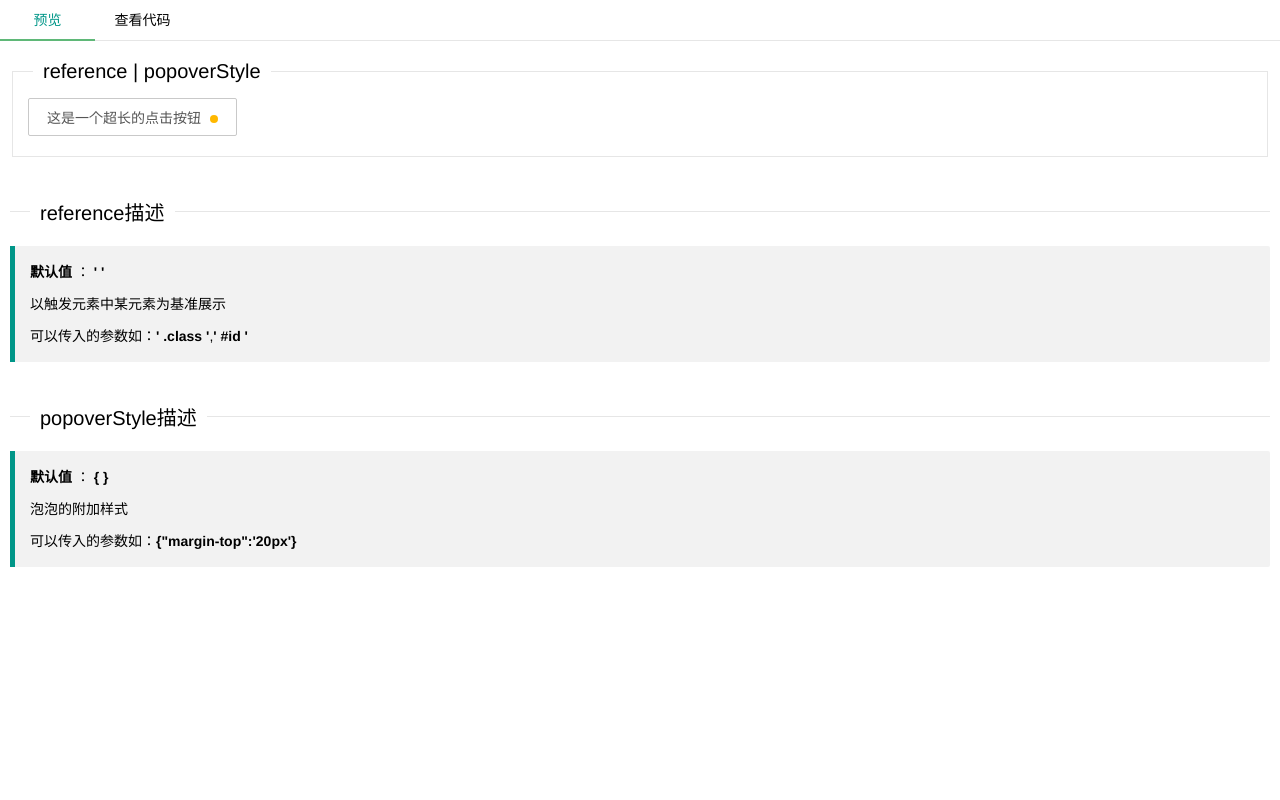
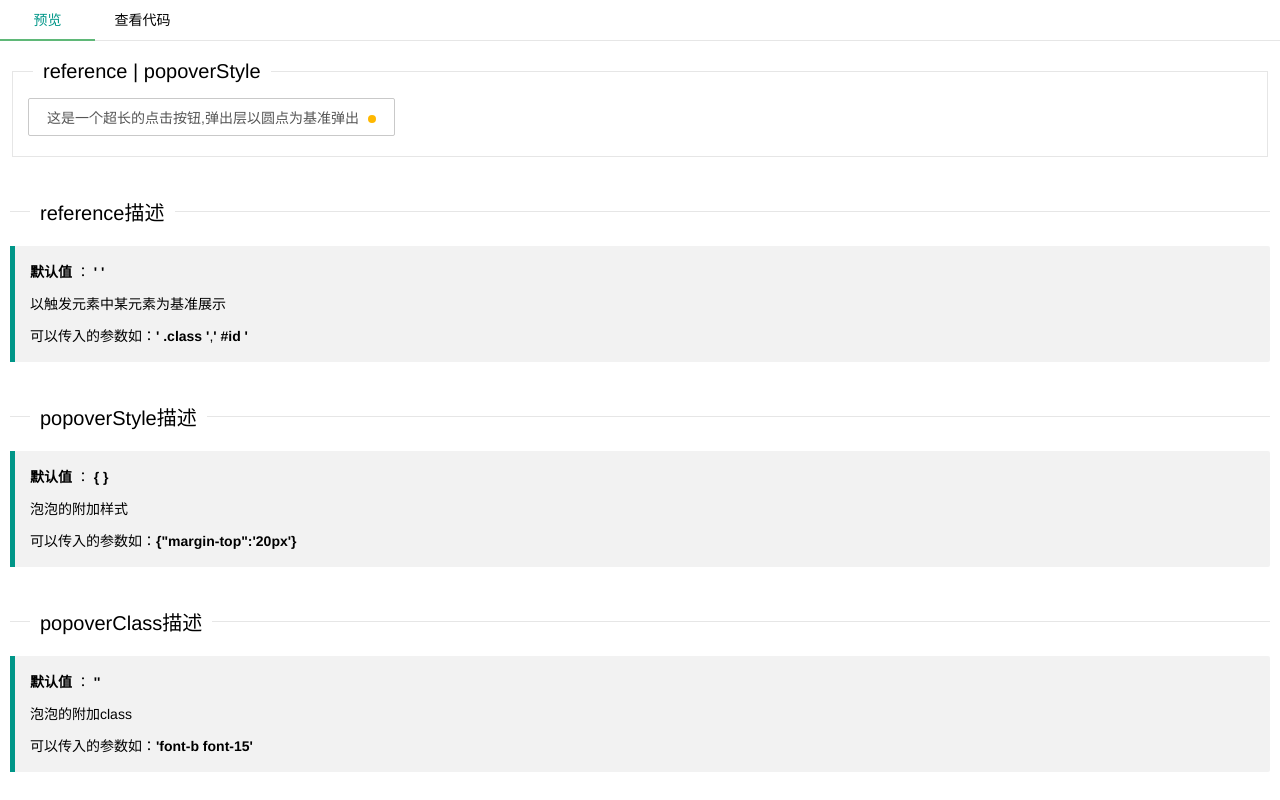
Before and after one commit to guosimin/easyPopover, a plain HTML site: page page/demo/reference.html in a window 1280 px wide. Drawn offline with Linux system fonts and the light colour scheme.

Commit message:
补充popoverClass 文档

```diff
--- a/page/demo/reference.html
+++ b/page/demo/reference.html
@@ -6,6 +6,10 @@
     <link rel="stylesheet" href="../../lib/layui/css/layui.css">
     <link rel="stylesheet" href="../../css/demo.css">
     <script src="../../lib/layui/layui.all.js"></script>
+    <style>
+        .font-b{font-weight: bold}
+        .font-15{font-size: 15px;}
+    </style>
 </head>
 <body>
 <div class="layui-tab layui-tab-brief" lay-filter="docDemoTabBrief" style="height: 100%; margin: 0;">
@@ -22,7 +26,7 @@
                 <legend>reference | popoverStyle</legend>
                 <div style="padding: 15px 15px 20px;">
                     <button class="layui-btn layui-btn-primary button1">
-                        这是一个超长的点击按钮
+                        这是一个超长的点击按钮,弹出层以圆点为基准弹出
                         <span class="layui-badge-dot layui-bg-orange"></span>
                     </button>
                 </div>
@@ -44,15 +48,30 @@
                 <p>泡泡的附加样式</p>
                 <p>可以传入的参数如：<b>{"margin-top":'20px'}</b></p>
             </div>
+
+            <fieldset class="layui-elem-field layui-field-title" style="margin-top: 40px;">
+                <legend>popoverClass描述</legend>
+            </fieldset>
+            <div class="layui-elem-quote layui-elem-quote-demo">
+                <p><b>默认值</b> ： <b>''</b></p>
+                <p>泡泡的附加class</p>
+                <p>可以传入的参数如：<b>'font-b font-15'</b></p>
+            </div>
         </div>
 
         <!--代码-->
 
         <div class="layui-tab-item layui-tab-code">
 <textarea class="layui-border-box site-demo-text site-demo-code" id="LAY_democode" spellcheck="false" readonly="">
+style   -----------------------------------------------------------------------------------------------------
+
+.font-b{font-weight: bold}
+.font-15{font-size: 15px;}
+
 html   -----------------------------------------------------------------------------------------------------
+
 &lt;button class=&quot;layui-btn layui-btn-primary button1&quot;&gt;
-    这是一个超长的点击按钮
+    这是一个超长的点击按钮,弹出层以圆点为基准弹出
     &lt;span class=&quot;layui-badge-dot layui-bg-orange&quot;&gt;&lt;/span&gt;
 &lt;/button&gt;
 
@@ -61,7 +80,8 @@ javascript  --------------------------------------------------------------------
 $(".button1").popover({
     trigger:'click',
     placement:'bottom',
-    reference:'.bb',
+    popoverClass:'font-b font-15',
+    reference:'.layui-badge-dot',
     popoverStyle:{"margin-top":'20px'},
     content:'&lt;span style="border: 1px solid #ccc;"&gt;这是内容&lt;/span&gt;'
 });
@@ -75,6 +95,7 @@ $(".button1").popover({
     $(".button1").easyPopover({
         trigger:'click',
         placement:'bottom',
+        popoverClass:'font-b font-15',
         reference:'.layui-badge-dot',
         popoverStyle:{"margin-top":'20px'},
         content:'<span style="border: 1px solid #ccc;">这是内容</span>'
```
Also changed, not shown: index.html (+1 -2 lines).
